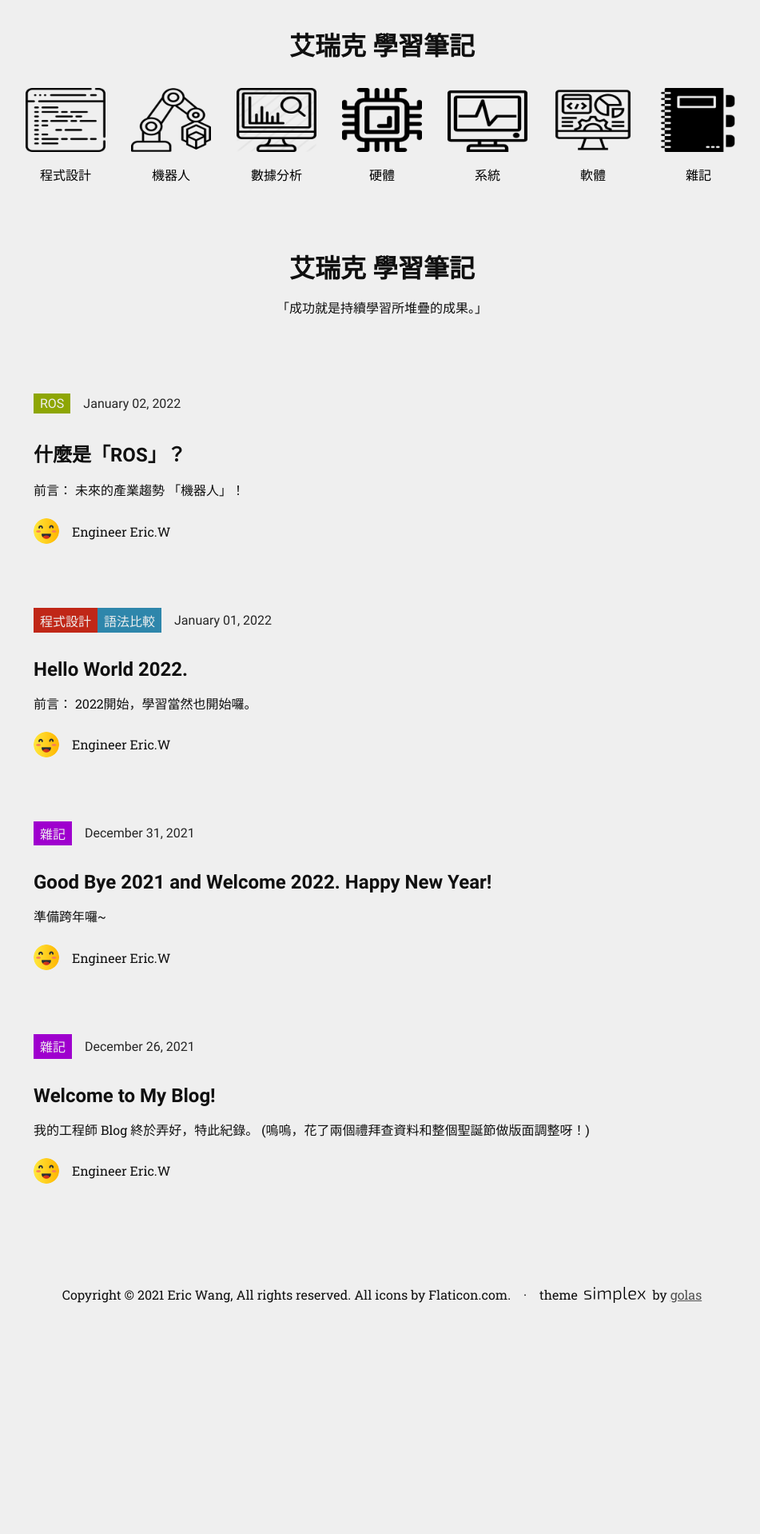
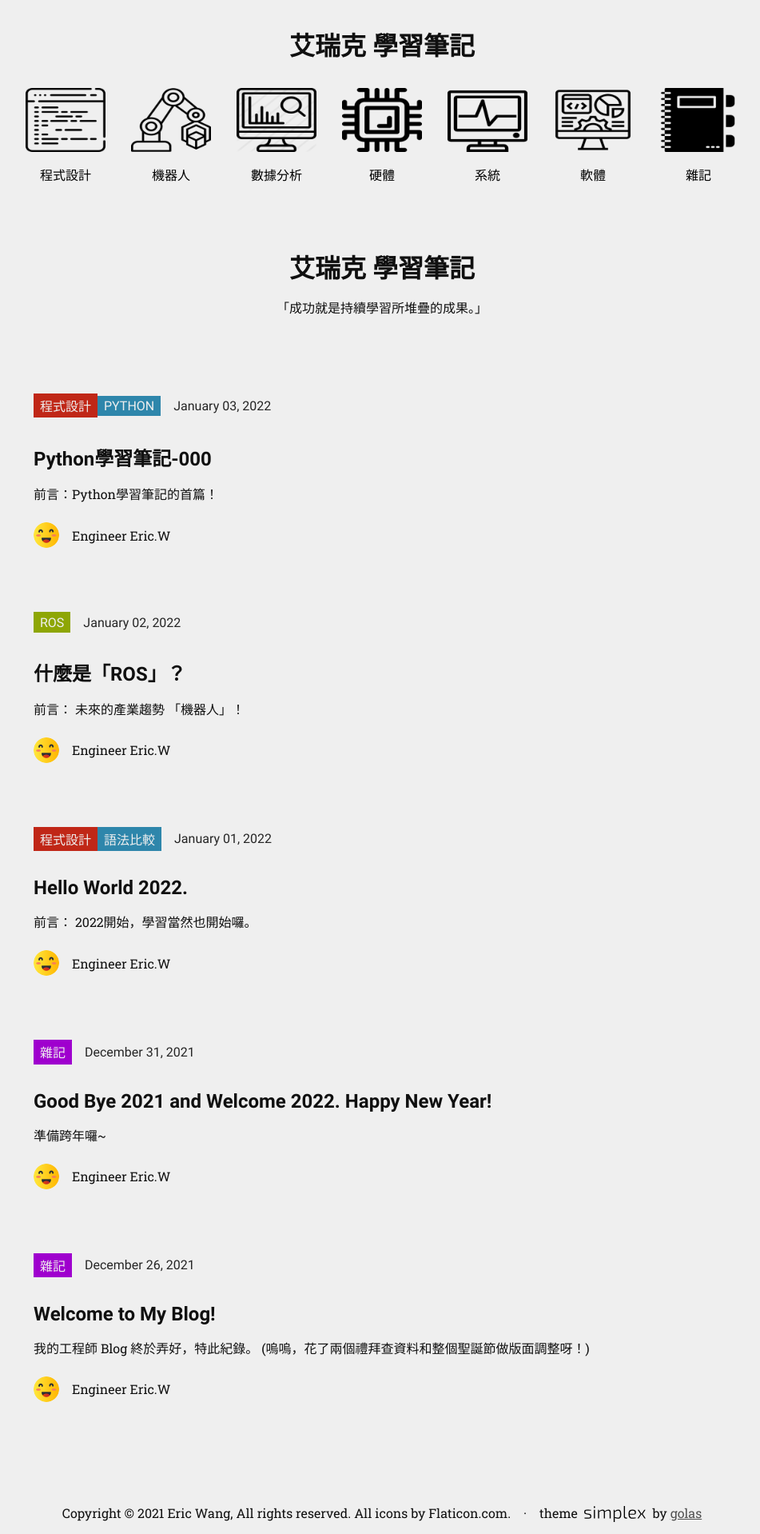
Before and after one commit to ericwang1013/ericwang1013.github.io, a Jekyll site: the page index.html, which Jekyll copies as it is, in a window 1280 px wide. Shown: the whole page at 80% size, without its empty margins (162-1113 px from the left). Built offline with Jekyll 4.4.1, drawn with Linux system fonts in a browser that asks for light colours; before the commit the page ends 1645 px from its top, so only the background shows below that.

Commit message:
Update index.html

```diff
--- a/index.html
+++ b/index.html
@@ -417,6 +417,44 @@
     </section>
 
 
+        <section class="snippet snippet_programming-python-2022-01-03-python-introduction">
+            <style>
+    .snippet_programming-python-2022-01-03-python-introuduction::after {
+
+        background-image:
+        radial-gradient(ellipse closest-side, var(--c-snippetBackgroundExternal), var(--c-snippetBackgroundInternal)),
+        url(
+
+                https://ericwang1013.github.io/
+
+        );
+    }
+    </style>
+<a class="snippet__link" href="/programming/python/2022/01/03/python-introduction.html">
+    <section class="snippet__data">
+        <section class="snippet__data__metadata">
+            <section class="snippet__data__metadata__category">
+
+                    <p class="snippet__data__metadata__category__title" style="background: var(--c-themeHueRed)">程式設計</p>
+                        <p class="snippet__data__metadata__category__title" style="background: var(--c-themeHueBlue)">Python</p>
+
+            </section>
+            <p class="snippet__data__metadata__date">January 03, 2022</p>
+        </section>
+        <h2 class="snippet__data__header">Python學習筆記-000</h2>
+        <p class="snippet__data__text">前言：Python學習筆記的首篇！
+</p>
+
+            <div class="snippet__data__author">
+
+                <img src="https://ericwang1013.github.io/assets/img/authors/eric.png"/>
+                <p>Engineer Eric.W</p>
+            </div>
+
+    </section>
+</a>
+        </section>
+
         <section class="snippet snippet_ros-2022-01-02-what-is-ros">
             <style>
     .snippet_ros-2022-01-02-what-is-ros::after {
```
